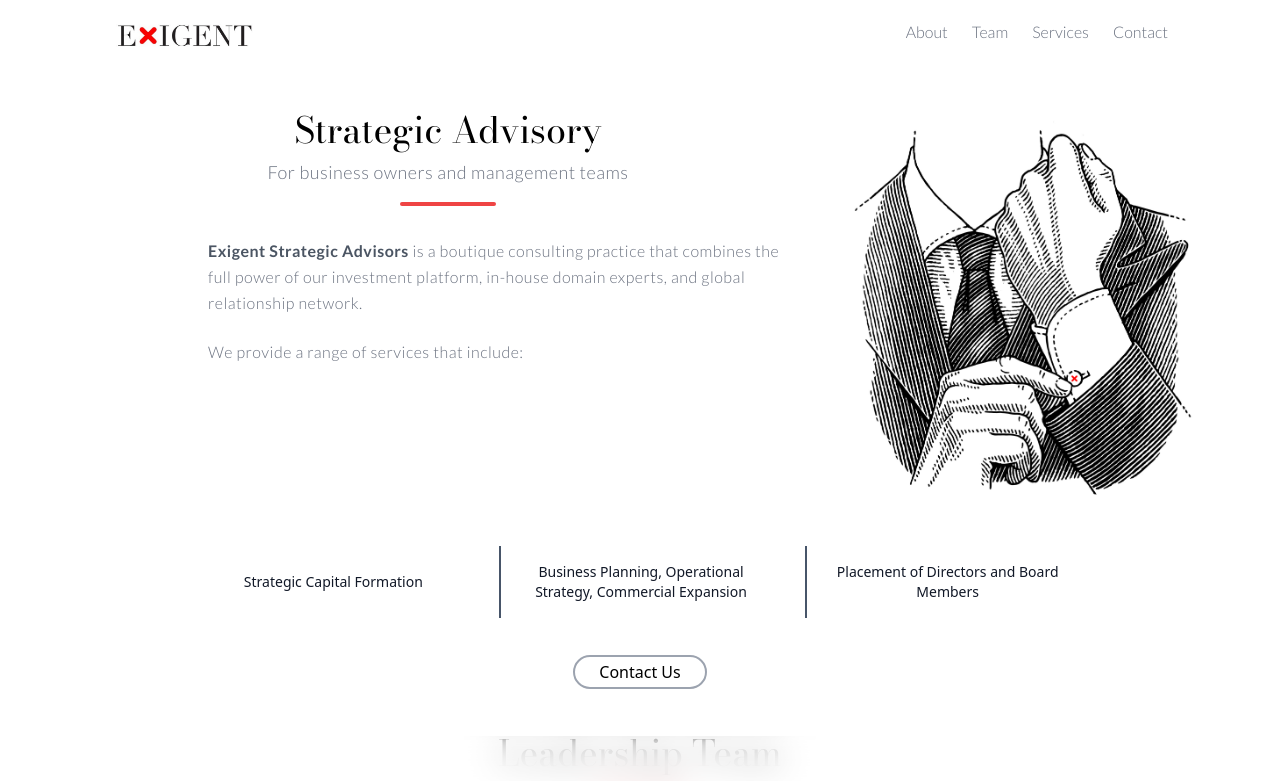
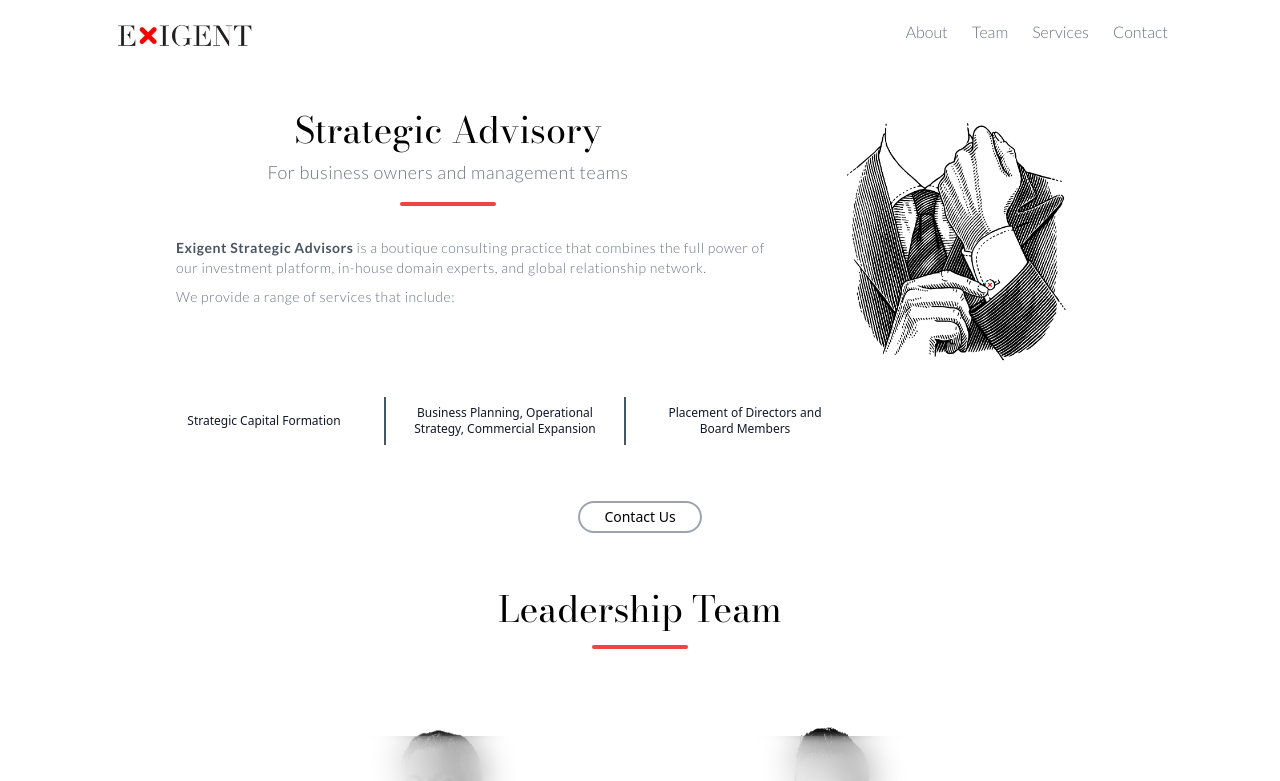
Before and after one commit to elishakrasz/exigent-repo, a Next.js app in the folder nextjs-exigent-upgrade/: page /strategic in a window 1280 px wide. Shown: the top 781 px of the page. Built offline with nearby package versions, Linux system fonts and the light colour scheme.

Commit message:
more fixes

```diff
--- a/nextjs-exigent-upgrade/src/app/page.tsx
+++ b/nextjs-exigent-upgrade/src/app/page.tsx
@@ -31,7 +31,7 @@ export default async function Home() {
       <div className="fixed inset-0 bg-white z-[999999] animate-[backgroundanimation_9.5s_ease-in-out_forwards]"></div>
 
       {/* Gradient Overlay */}
-      <div className="relative">
+      <div className="container relative">
         <div className="w-full max-w-[1200px] mx-auto">
           <div className="relative z-[9999999] animate-[backgroundanimation_9.5s_cubic-bezier(0.5,0,0,1)_forwards]">
             {/* Rotating Logo X */}
--- a/nextjs-exigent-upgrade/src/app/special/page.tsx
+++ b/nextjs-exigent-upgrade/src/app/special/page.tsx
@@ -2,6 +2,8 @@ import React from "react";
 import Image from "next/image";
 import { Lato } from "next/font/google";
 import Investments from "../components/Investments";
+import Link from "next/link";
+
 
 const lato = Lato({
   weight: ["300", "700"],
@@ -36,13 +38,13 @@ const Special = () => {
                   alt="Ship"
                   width={350}
                   height={250}
-                  className="w-1/2 md:w-2/3 mx-auto object-contain"
+                  className="w-2/3 md:w-2/3 mx-auto object-contain"
                 />
               </div>
 
               {/* Description Section */}
-              <div className="mt-8 px-12 md:ml-24 md:max-w-[820px]">
-                <p className="text-base font-light md:text-[14px] text-gray-500 leading-relaxed">
+              <div className="px-12 mt-10 md:px-12 md:ml-24 md:max-w-[820px]">
+                <p className="text-[14px] font-light md:text-sm md:leading-3 text-gray-500">
                   <span className="font-semibold text-gray-600">
                     Exigent Capital Group
                   </span>{" "}
@@ -51,15 +53,15 @@ const Special = () => {
                   strategic relationships to deliver timely and thematic
                   investment products to a global investor base.
                 </p>
-                <p className="mt-6 text-base  md:text-[14px] text-gray-500">
+                <p className="text-sm mt-6 md:text-base  md:text-[14px] text-gray-500">
                   We provide a range of services that include:
                 </p>
               </div>
             </div>
 
             {/* Image Section for Larger Screens */}
-            <div className="hidden md:block mt-6 md:col-span-2">
-              <div className="w-2/3 md:w-full mx-auto">
+            <div className="hidden md:block mt-6 md:mt-0 md:col-span-2">
+              <div className="w-2/3 mx-auto">
                 <Image
                   src="/assets/ShipA.jpg"
                   alt="Ship"
@@ -74,7 +76,8 @@ const Special = () => {
       </div>
 
       {/* Services Grid */}
-      <div className="text-center md:max-w-4xl md:grid md:grid-cols-3 md:gap-6 mt-4 px-4 lg:px-0 lg:ml-20 mx-auto divide-y-0 md:divide-y-0 md:divide-x-2 divide-slate-600 text-gray-900">
+      <div className="pl-8 mt-4">
+      <div className="text-center md:max-w-[800px] md:grid md:grid-cols-3  md:gap-0 md:mt-0 px-2 lg:px-0 lg:ml-20 mx-auto divide-y-0 md:divide-y-0 md:divide-x-2 divide-slate-600 text-gray-900">
   {[
     "Secondaries, GP Stakes, Growth Equity and Real Estate",
     "Structured as Single-Asset SPVs, Funds and Co-Investment Vehicles",
@@ -82,26 +85,29 @@ const Special = () => {
   ].map((service, index) => (
     <div
       key={index}
-      className={`${lato.className} flex flex-col justify-center items-center py-4 h-full`}
+      className={`${lato.className} flex flex-col justify-center items-center py-4 h-4`}
     >
-      <h1 className="font-sans text-sm px-4">{service}</h1>
+      <h1 className="font-sans text-sm md:text-xs px-6 align-top">{service}</h1>
     </div>
   ))}
 </div>
+      </div>
+
 
 
       {/* Investments Section */}
       <div className="text-center px-4 lg:px-0 mx-auto max-w-[90%] lg:max-w-6xl">
-        <div className="mt-8 mb-12">
-          <span className="hover:bg-[#F90002] hover:text-white font-sans font-normal text-base border-2 border-gray-400 py-2 px-6 rounded-full">
-            Contact Us
-          </span>
-        </div>
+      <Link
+          href="/contact"
+          className="text-sm inline-block mt-4 md:mt-8 hover:bg-[#F5101E] hover:text-white font-sans font-normal md:text-sm border-2 border-gray-400 py-1 rounded-full px-6"
+        >
+          Contact Us
+        </Link>
         <Investments />
 
         {/* Disclaimer */}
         <div className={`${lato.className} mt-12`}>
-          <h1 className="py-12 italic font-light text-gray-400 text-sm">
+          <h1 className="py-12 italic font-light text-gray-400 text-xs">
             Services provided by Exigent Family Office Ltd. (Israel) in
             conjunction with professional third parties.
           </h1>
--- a/nextjs-exigent-upgrade/src/app/strategic/page.tsx
+++ b/nextjs-exigent-upgrade/src/app/strategic/page.tsx
@@ -1,5 +1,6 @@
 import Image from 'next/image';
 import { Bodoni_Moda, Lato } from 'next/font/google';
+import Link from 'next/link';
 
 const bodoni = Bodoni_Moda({
   subsets: ['latin'],
@@ -34,7 +35,7 @@ const Strategic = () => {
 
               {/* Image Section for Small Screens */}
               <div className="mt-6 md:hidden">
-                <div className="w-1/2 md:w-4/5 mx-auto">
+                <div className="w-1/3 mx-auto">
                   <Image
                     src="/assets/Cufflink.jpg"
                     alt="Cufflink"
@@ -46,15 +47,15 @@ const Strategic = () => {
               </div>
 
               {/* Description */}
-              <div className="mt-8 px-12 md:ml-24 md:max-w-[820px]">
-                <p className="text-base text-left font-light text-gray-500 leading-relaxed">
+              <div className="mt-8 px-12 md:max-w-[820px] md:ml-16">
+                <p className="text-[14px] text-left font-light text-gray-500 leading-5">
                   <span className="font-semibold text-gray-600">
                     Exigent Strategic Advisors
                   </span>{' '}
                   is a boutique consulting practice that combines the full power of our investment platform,
                   in-house domain experts, and global relationship network.
                 </p>
-                <p className="mt-6 text-base text-left text-gray-500">
+                <p className="mt-2 text-[14px] text-left text-gray-500">
                   We provide a range of services that include:
                 </p>
               </div>
@@ -62,13 +63,13 @@ const Strategic = () => {
 
             {/* Image Section for Medium and Larger Screens */}
             <div className="hidden md:block md:col-span-2">
-              <div className="md:w-full mx-auto">
+              <div className="w-2/3 md:w-[250px] lg:w-[250px]">
                 <Image
                   src="/assets/Cufflink.jpg"
                   alt="Cufflink"
-                  width={500}
-                  height={400}
-                  className="object-contain"
+                  width={300}
+                  height={200}
+                  className=""
                 />
               </div>
             </div>
@@ -76,36 +77,43 @@ const Strategic = () => {
         </div>
 
         {/* Services Grid */}
-        <div className="text-center md:max-w-4xl md:grid md:grid-cols-3 md:gap-6 mt-8 mx-auto divide-y-0 md:divide-y-0 md:divide-x-2 divide-slate-600 text-gray-900 md:align-top">
+        <div className="mt-8 text-center md:max-w-[720px] md:grid md:grid-cols-3 md:pr-12 md:gap-0 md:mt-6 px-2 md:px-0 lg:px-0 lg:ml-20 mx-auto divide-y-0 md:divide-y-0 md:divide-x-2 divide-slate-600 text-gray-900">
           {[
             'Strategic Capital Formation',
             'Business Planning, Operational Strategy, Commercial Expansion',
             'Placement of Directors and Board Members',
           ].map((service, index, arr) => (
+            // <div
+            //   key={index}
+            //   className={`${lato.className} flex flex-col justify-center items-center px-2 py-4 ${
+            //     index === arr.length - 1 ? 'md:border-0' : ''
+            //   }`}
+            // >
+            //   <h1 className="font-sans text-sm md:text-xs">{service}</h1>
+            // </div>
             <div
-              key={index}
-              className={`${lato.className} flex flex-col justify-center items-center px-6 py-4 ${
-                index === arr.length - 1 ? 'md:border-0' : ''
-              }`}
-            >
-              <h1 className="font-sans text-sm">{service}</h1>
-            </div>
+      key={index}
+      className={`${lato.className} flex flex-col justify-center items-center py-6 h-4 `}
+    >
+      <h1 className="font-sans text-sm md:text-xs px-6 align-top">{service}</h1>
+    </div>
           ))}
         </div>
       </div>
 
       {/* Leadership Section */}
-      <div className="mt-10 text-center mx-auto justify-items-center">
-        <div className="mt-8 mb-12">
-          <span className="hover:bg-red-500 hover:text-white font-sans font-normal text-base border-2 border-gray-400 py-1 rounded-full px-6">
-            Contact Us
-          </span>
-        </div>
-        <h3 className="text-4xl mb-4">Leadership Team</h3>
+      <div className="mt-6 text-center mx-auto justify-items-center">
+      <Link
+          href="/contact"
+          className="text-sm inline-block md:mt-8 hover:bg-[#F5101E] hover:text-white font-sans font-normal md:text-sm border-2 border-gray-400 py-1 rounded-full px-6"
+        >
+          Contact Us
+        </Link>
+        <h3 className="text-4xl mt-14 mb-4 md">Leadership Team</h3>
         <div className="border-b-4 border-red-500 rounded-full w-24 mt-4 mx-auto"></div>
 
         {/* Leadership Profiles */}
-        <div className="grid grid-cols-1 md:grid-cols-2 gap-8 max-w-3xl mt-8 mx-auto">
+        <div className="grid grid-cols-1 md:grid-cols-2 gap-8 max-w-3xl md:mt-8 mx-auto">
           {[
             {
               imgSrc: '/assets/team/Carter.png',
@@ -122,7 +130,7 @@ const Strategic = () => {
           ].map((leader, index) => (
             <div key={index} className={`${bodoni.className} text-center`}>
               <Image
-                className="mt-10 w-3/5 object-contain mx-auto"
+                className="w-1/3 md:mt-10 md:w-1/2 object-contain mx-auto"
                 src={leader.imgSrc}
                 alt={leader.name}
                 width={200}
@@ -133,7 +141,7 @@ const Strategic = () => {
                 <p className="text-[18px] italic mt-2 text-gray-600">
                   {leader.title}
                 </p>
-                <p className="text-[18px] mb-12 text-gray-600">
+                <p className="text-[18px] mb-6 text-gray-600">
                   {leader.expertise}
                 </p>
               </div>
@@ -143,7 +151,7 @@ const Strategic = () => {
 
         {/* Disclaimer */}
         <div className={lato.className}>
-          <h1 className="py-32 italic font-light font-sans text-gray-400 text-sm">
+          <h1 className="py-32 italic font-light font-sans text-gray-400 text-xs">
             Services provided by Exigent Family Office Ltd. (Israel) in conjunction with professional third parties.
           </h1>
         </div>
```
Also changed, not shown: nextjs-exigent-upgrade/src/app/family/page.tsx (+5 -7 lines), nextjs-exigent-upgrade/src/app/team/[slug]/page.tsx (+4 -9 lines), 135 other files (tests, documents, lock files or other folders).
